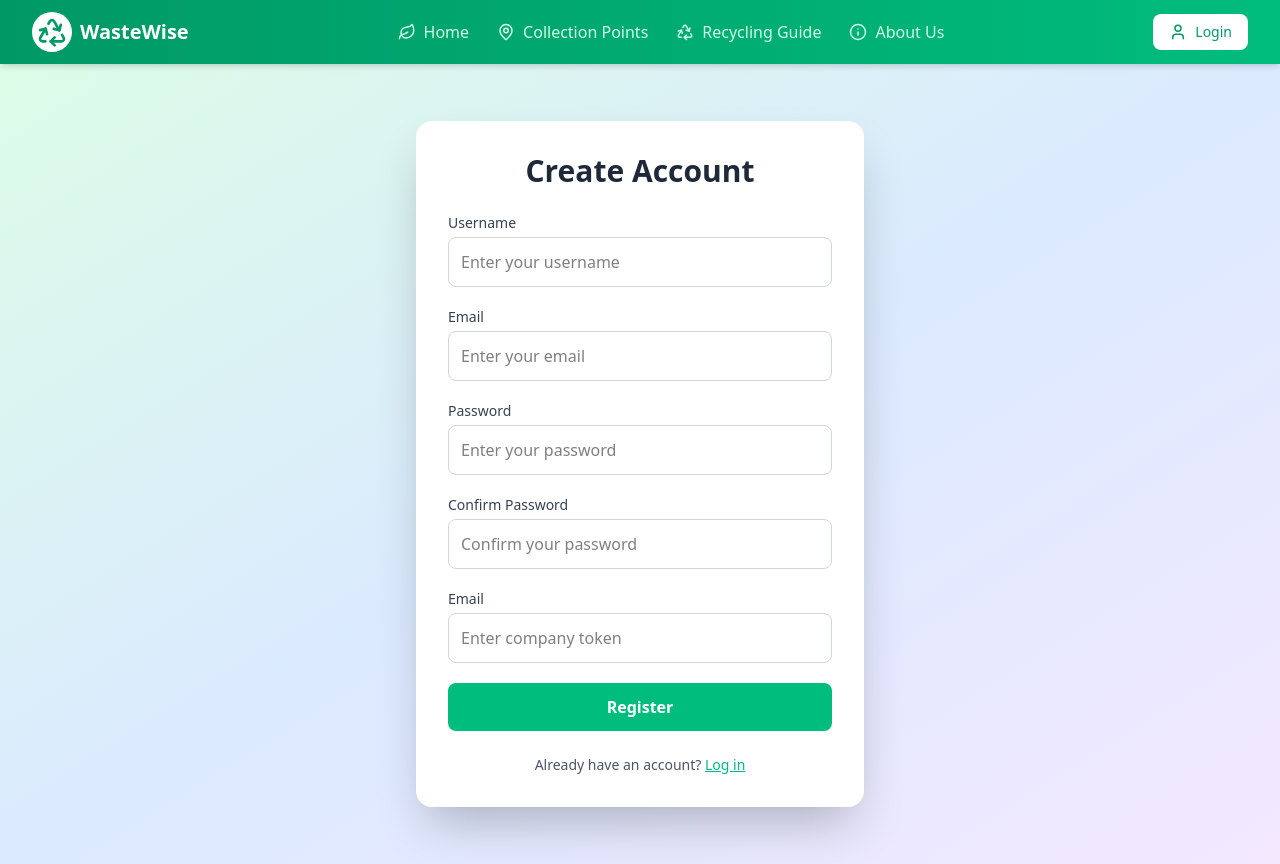
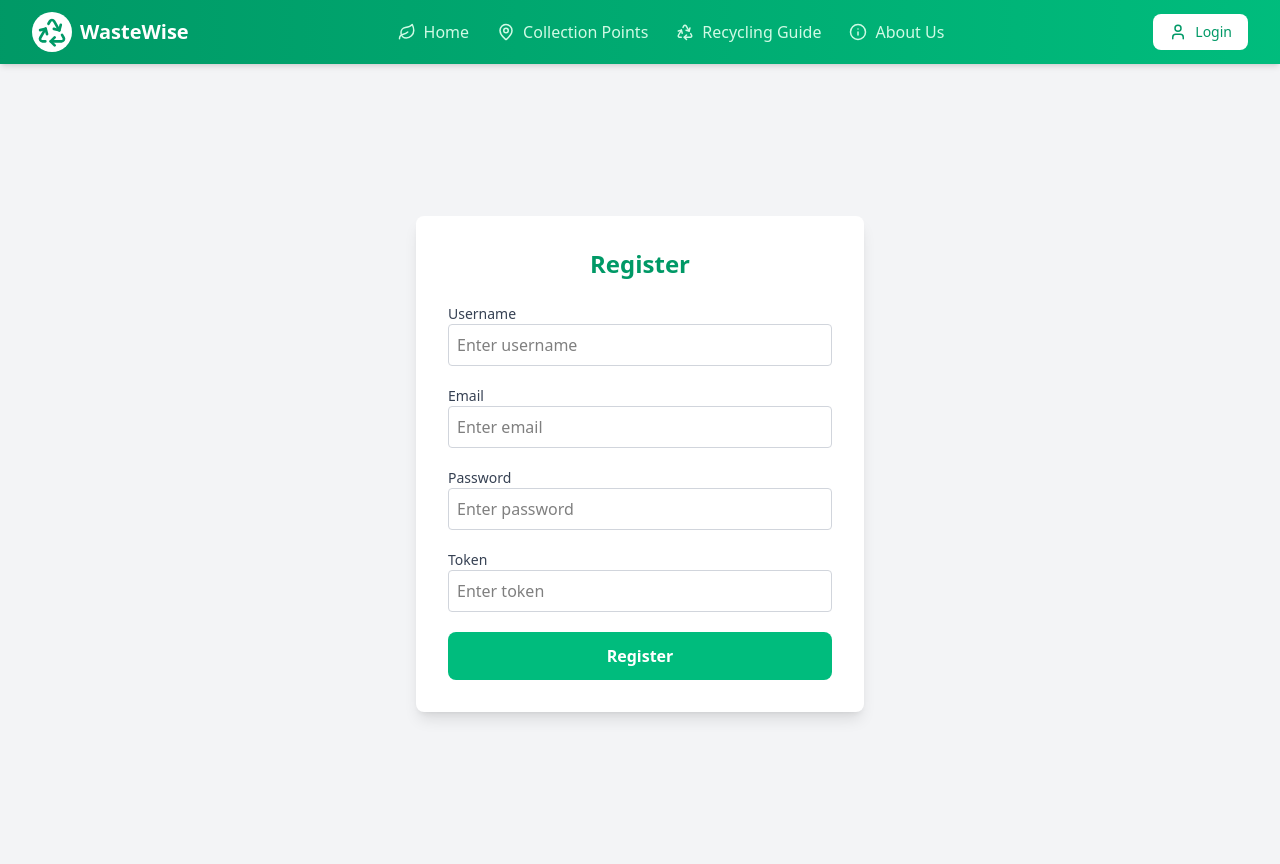
Before and after one commit to Isaac-1-lang/Wastewise, a React (Vite) app in the folder Frontend/Wastewise_Frontend/: page /register in a window 1280 px wide. Built offline with nearby package versions, Linux system fonts and the light colour scheme.

Commit message:
New features added

```diff
--- a/Frontend/Wastewise_Frontend/src/pages/CollectionPoints.jsx
+++ b/Frontend/Wastewise_Frontend/src/pages/CollectionPoints.jsx
@@ -50,16 +50,6 @@ const SearchControl = () => {
 
 const RwandaMap = () => {
   const navigate = useNavigate();
-  const [isAuthenticated, setIsAuthenticated] = useState(false);
-
-  useEffect(() => {
-    const token = localStorage.getItem('token');
-    if (token) {
-      setIsAuthenticated(true);
-    } else {
-      navigate('/login');
-    }
-  }, [navigate]);
 
   const rwandaCenter = [-1.9403, 29.8739];
 
@@ -109,10 +99,6 @@ const RwandaMap = () => {
   const handleMarkerClick = (point) => {
     navigate('/home', { state: { point } });
   };
-
-  if (!isAuthenticated) {
-    return null; // Render nothing while redirecting
-  }
 
   return (
     <div className="relative min-h-screen bg-gradient-to-br from-green-100 to-blue-100">
--- a/Frontend/Wastewise_Frontend/src/pages/Register.jsx
+++ b/Frontend/Wastewise_Frontend/src/pages/Register.jsx
@@ -1,45 +1,33 @@
 import { useState } from 'react';
+import { useNavigate } from 'react-router-dom';
+import { ClipLoader } from 'react-spinners';
 import axios from 'axios';
-import { useNavigate, Link } from 'react-router-dom';
-import { ClipLoader } from 'react-spinners';
 
 const Register = () => {
-  const [form, setForm] = useState({ username: '', email: '', password: '', confirmPassword: '' });
+  const navigate = useNavigate();
+  const [form, setForm] = useState({
+    username: '',
+    email: '',
+    password: '',
+    token: '',
+  });
   const [errors, setErrors] = useState({});
   const [apiError, setApiError] = useState('');
   const [loading, setLoading] = useState(false);
-  const navigate = useNavigate();
 
   const validateForm = () => {
     const newErrors = {};
-    if (!form.username) {
-      newErrors.username = 'Username is required';
-    } else if (form.username.length < 3) {
-      newErrors.username = 'Username must be at least 3 characters';
-    }
-    if (!form.email) {
-      newErrors.email = 'Email is required';
-    } else if (!/\S+@\S+\.\S+/.test(form.email)) {
-      newErrors.email = 'Invalid email format';
-    }
-    if (!form.password) {
-      newErrors.password = 'Password is required';
-    } else if (form.password.length < 6) {
-      newErrors.password = 'Password must be at least 6 characters';
-    }
-    if (!form.confirmPassword) {
-      newErrors.confirmPassword = 'Please confirm your password';
-    } else if (form.password !== form.confirmPassword) {
-      newErrors.confirmPassword = 'Passwords do not match';
-    }
+    if (!form.username.trim()) newErrors.username = 'Username is required';
+    if (!form.email.trim()) newErrors.email = 'Email is required';
+    else if (!/\S+@\S+\.\S+/.test(form.email)) newErrors.email = 'Email is invalid';
+    if (!form.password) newErrors.password = 'Password is required';
+    if (!form.token.trim()) newErrors.token = 'Token is required';
     setErrors(newErrors);
     return Object.keys(newErrors).length === 0;
   };
 
   const handleChange = e => {
     setForm({ ...form, [e.target.name]: e.target.value });
-    setErrors({ ...errors, [e.target.name]: '' });
-    setApiError('');
   };
 
   const handleSubmit = async e => {
@@ -51,160 +39,100 @@ const Register = () => {
         username: form.username,
         email: form.email,
         password: form.password,
+        token: form.token,
       });
       localStorage.setItem('token', res.data.token);
-      navigate('/dashboard');
+
     } catch (err) {
       setApiError(err.response?.data?.message || 'Registration failed');
+      navigate('/collection-points');
     } finally {
       setLoading(false);
     }
   };
 
   return (
-    <div className="min-h-screen flex items-center justify-center bg-gradient-to-br from-green-100 via-blue-100 to-purple-100 p-4">
-      <div className="bg-white p-8 rounded-2xl shadow-2xl w-full max-w-md transform transition-all duration-300 hover:scale-105">
-        <h2 className="text-3xl font-bold text-center text-gray-800 mb-6">Create Account</h2>
+    <div className="flex justify-center items-center min-h-screen bg-gray-100">
+      <div className="w-full max-w-md bg-white p-8 rounded-lg shadow-lg">
+        <h2 className="text-2xl font-bold text-center mb-6 text-emerald-600">Register</h2>
         {apiError && (
-          <p className="text-red-500 text-sm text-center mb-4" role="alert">
+          <div className="bg-red-100 text-red-700 px-4 py-2 mb-4 rounded">
             {apiError}
-          </p>
+          </div>
         )}
-        <form onSubmit={handleSubmit} className="space-y-5" noValidate>
+        <form className="space-y-5" noValidate>
           <div>
-            <label htmlFor="username" className="block text-sm font-medium text-gray-700">
-              Username
-            </label>
+            <label className="block text-sm font-medium text-gray-700">Username</label>
             <input
-              id="username"
+              type="text"
               name="username"
-              type="text"
-              placeholder="Enter your username"
               value={form.username}
               onChange={handleChange}
-              required
-              aria-invalid={errors.username ? 'true' : 'false'}
-              aria-describedby={errors.username ? 'username-error' : undefined}
-              className={`w-full p-3 mt-1 border rounded-lg focus:ring-2 focus:ring-emerald-500 focus:border-emerald-500 transition-colors ${
+              className={`w-full p-2 border ${
                 errors.username ? 'border-red-500' : 'border-gray-300'
-              }`}
+              } rounded`}
+              placeholder="Enter username"
             />
-            {errors.username && (
-              <p id="username-error" className="text-red-500 text-xs mt-1">
-                {errors.username}
-              </p>
-            )}
+            {errors.username && <p className="text-red-500 text-sm">{errors.username}</p>}
           </div>
+
           <div>
-            <label htmlFor="email" className="block text-sm font-medium text-gray-700">
-              Email
-            </label>
+            <label className="block text-sm font-medium text-gray-700">Email</label>
             <input
-              id="email"
+              type="email"
               name="email"
-              type="email"
-              placeholder="Enter your email"
               value={form.email}
               onChange={handleChange}
-              required
-              aria-invalid={errors.email ? 'true' : 'false'}
-              aria-describedby={errors.email ? 'email-error' : undefined}
-              className={`w-full p-3 mt-1 border rounded-lg focus:ring-2 focus:ring-emerald-500 focus:border-emerald-500 transition-colors ${
+              className={`w-full p-2 border ${
                 errors.email ? 'border-red-500' : 'border-gray-300'
-              }`}
+              } rounded`}
+              placeholder="Enter email"
             />
-            {errors.email && (
-              <p id="email-error" className="text-red-500 text-xs mt-1">
-                {errors.email}
-              </p>
-            )}
+            {errors.email && <p className="text-red-500 text-sm">{errors.email}</p>}
           </div>
+
           <div>
-            <label htmlFor="password" className="block text-sm font-medium text-gray-700">
-              Password
-            </label>
+            <label className="block text-sm font-medium text-gray-700">Password</label>
             <input
-              id="password"
+              type="password"
               name="password"
-              type="password"
-              placeholder="Enter your password"
               value={form.password}
               onChange={handleChange}
-              required
-              aria-invalid={errors.password ? 'true' : 'false'}
-              aria-describedby={errors.password ? 'password-error' : undefined}
-              className={`w-full p-3 mt-1 border rounded-lg focus:ring-2 focus:ring-emerald-500 focus:border-emerald-500 transition-colors ${
+              className={`w-full p-2 border ${
                 errors.password ? 'border-red-500' : 'border-gray-300'
-              }`}
+              } rounded`}
+              placeholder="Enter password"
             />
-            {errors.password && (
-              <p id="password-error" className="text-red-500 text-xs mt-1">
-                {errors.password}
-              </p>
-            )}
+            {errors.password && <p className="text-red-500 text-sm">{errors.password}</p>}
           </div>
+
           <div>
-            <label htmlFor="confirmPassword" className="block text-sm font-medium text-gray-700">
-              Confirm Password
-            </label>
+            <label className="block text-sm font-medium text-gray-700">Token</label>
             <input
-              id="confirmPassword"
-              name="confirmPassword"
-              type="password"
-              placeholder="Confirm your password"
-              value={form.confirmPassword}
-              onChange={handleChange}
-              required
-              aria-invalid={errors.confirmPassword ? 'true' : 'false'}
-              aria-describedby={errors.confirmPassword ? 'confirmPassword-error' : undefined}
-              className={`w-full p-3 mt-1 border rounded-lg focus:ring-2 focus:ring-emerald-500 focus:border-emerald-500 transition-colors ${
-                errors.confirmPassword ? 'border-red-500' : 'border-gray-300'
-              }`}
-            />
-            {errors.confirmPassword && (
-              <p id="confirmPassword-error" className="text-red-500 text-xs mt-1">
-                {errors.confirmPassword}
-              </p>
-            )}
-          </div>
-          <div>
-            <label htmlFor="email" className="block text-sm font-medium text-gray-700">
-              Email
-            </label>
-            <input
-              id="token"
+              type="text"
               name="token"
-              type="text"
-              placeholder="Enter company token"
               value={form.token}
               onChange={handleChange}
-              required
-              className={`w-full p-3 mt-1 border rounded-lg focus:ring-2 focus:ring-emerald-500 focus:border-emerald-500 transition-colors ${
-                errors.email ? 'border-red-500' : 'border-gray-300'
-              }`}
+              className={`w-full p-2 border ${
+                errors.token ? 'border-red-500' : 'border-gray-300'
+              } rounded`}
+              placeholder="Enter token"
             />
+            {errors.token && <p className="text-red-500 text-sm">{errors.token}</p>}
           </div>
+
           <button
             type="submit"
             disabled={loading}
             className={`w-full p-3 rounded-lg text-white font-semibold transition-all duration-200 ${
               loading ? 'bg-emerald-300 cursor-not-allowed' : 'bg-emerald-500 hover:bg-emerald-600'
             } flex items-center justify-center`}
-            aria-label="Register" onClick={()=>navigate('/collection-points')}
+            aria-label="Register"
+            onClick={()=>navigate('/collection-points')}
           >
             {loading ? <ClipLoader size={20} color="#fff" /> : 'Register'}
           </button>
         </form>
-        <p className="text-center text-sm text-gray-600 mt-6">
-          Already have an account?{' '}
-          <Link
-            to="/login"
-            className="text-emerald-500 hover:text-emerald-700 font-medium underline"
-            aria-label="Navigate to login page"
-          >
-            Log in
-          </Link>
-        </p>
       </div>
     </div>
   );
```
Also changed, not shown: 1 other file (tests, documents, lock files or other folders).
